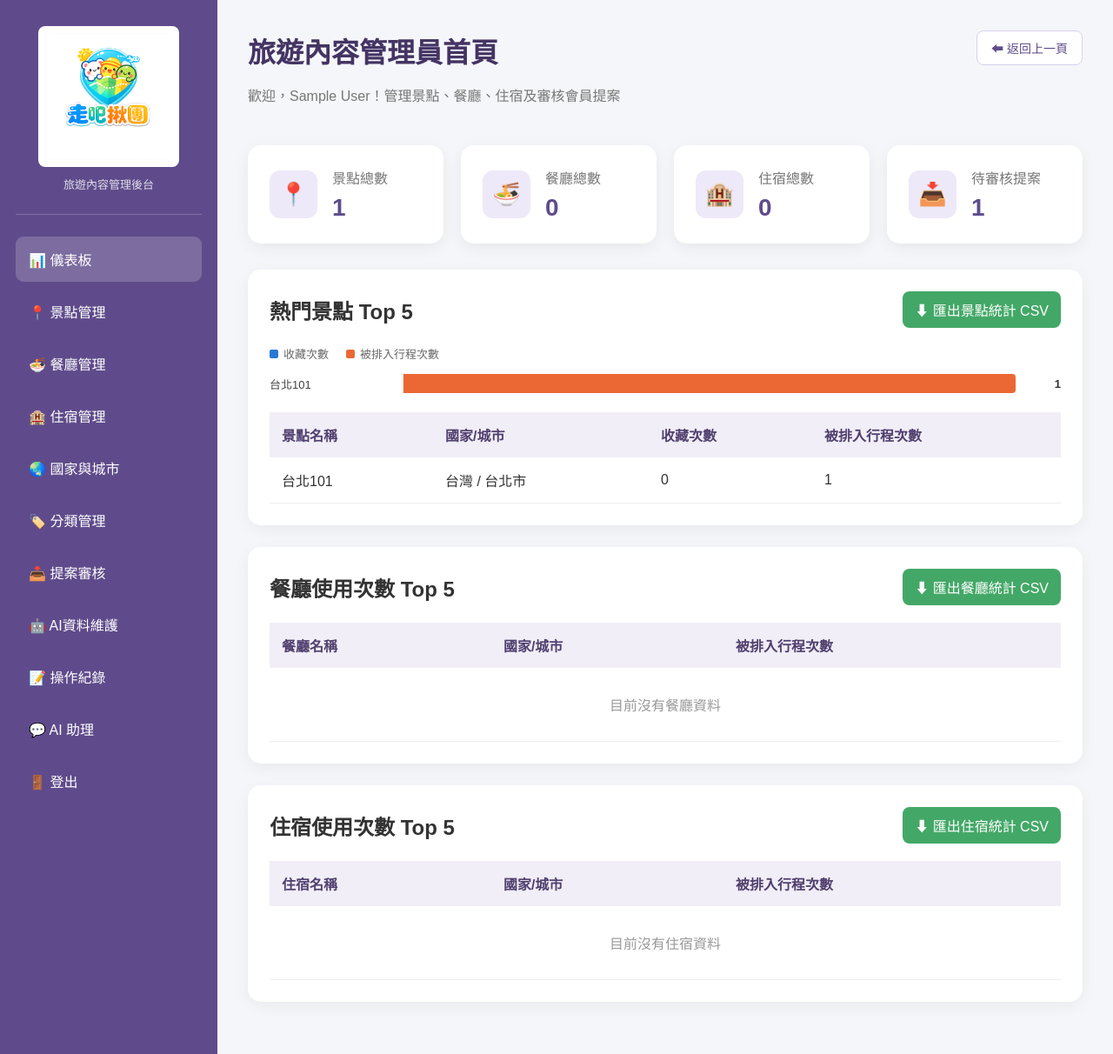
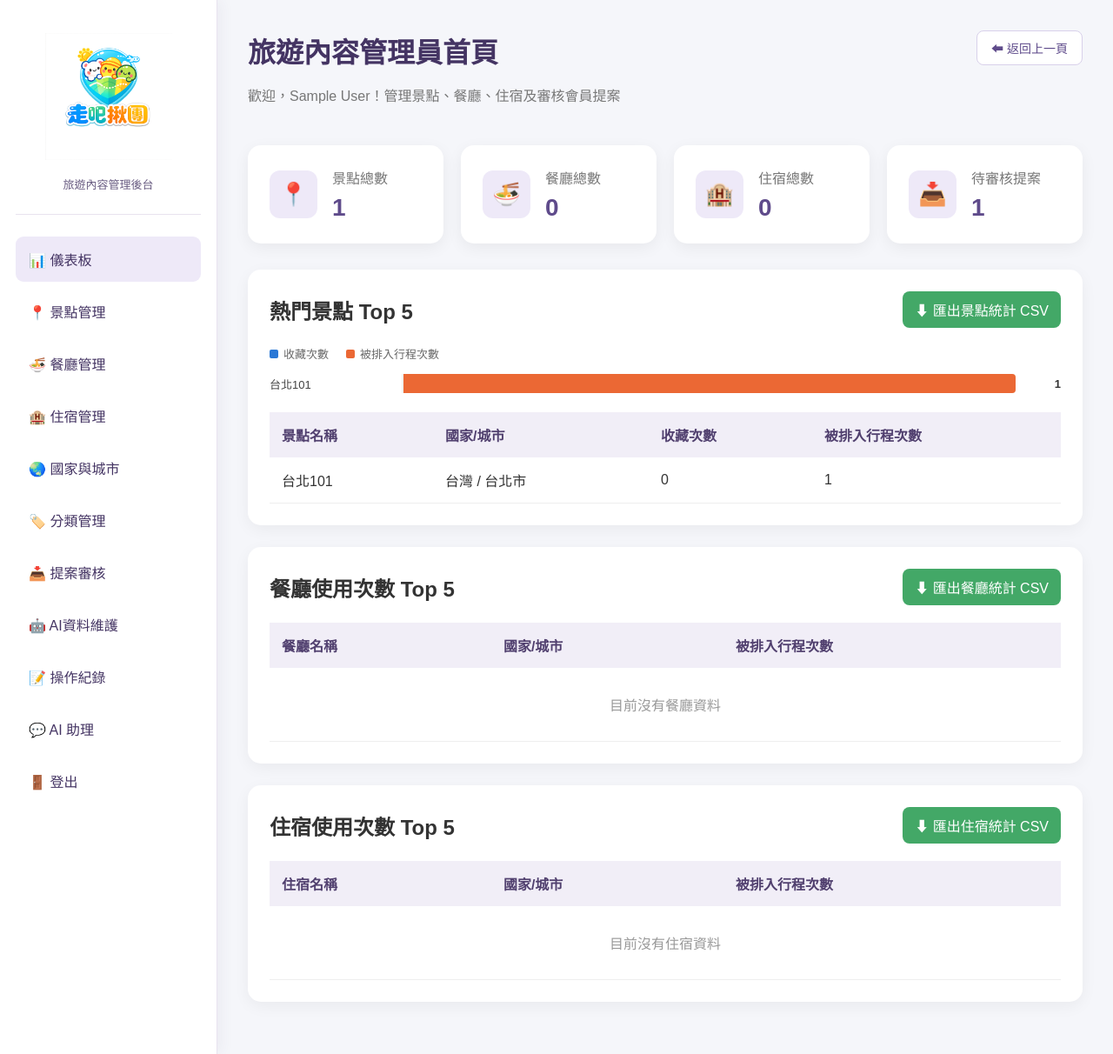
Before and after one commit to 111534114/travel_together, a Flask app: page /content-admin in a window 1280 px wide. Shown: the whole page at 87% size. Run offline with Flask 3, Linux system fonts and the light colour scheme; the visitor is signed in with stand-in values (Sample User, id 1); data comes from the database, SQL or seed files in the repository; data that the repository does not hold is empty.

Commit message:
feat: add CSS stylesheet for authentication pages and admin dashboard layout

```diff
--- a/static/css/style.css
+++ b/static/css/style.css
@@ -126,16 +126,19 @@ body {
 
 .admin-sidebar {
     width: 250px;
-    background: #5f4b8b;
-    color: white;
+    background: #ffffff;
+    color: #443463;
     padding: 25px 18px;
+    box-sizing: border-box;
+    border-right: 1px solid #e8e3ef;
+    box-shadow: 4px 0 16px rgba(68, 52, 99, 0.06);
 }
 
 
 .admin-logo {
     display: block;
     padding: 5px 12px 25px 12px;
-    border-bottom: 1px solid rgba(255, 255, 255, 0.2);
+    border-bottom: 1px solid #e8e3ef;
     text-decoration: none;
     color: inherit;
 }
@@ -183,7 +186,7 @@ body {
     padding: 14px 15px;
     margin-bottom: 8px;
 
-    color: white;
+    color: #443463;
 
     text-decoration: none;
 
@@ -195,7 +198,8 @@ body {
 
 .admin-menu a:hover,
 .admin-menu a.active {
-    background: rgba(255, 255, 255, 0.18);
+    background: #eee9f8;
+    color: #443463;
 }
 
 
```
